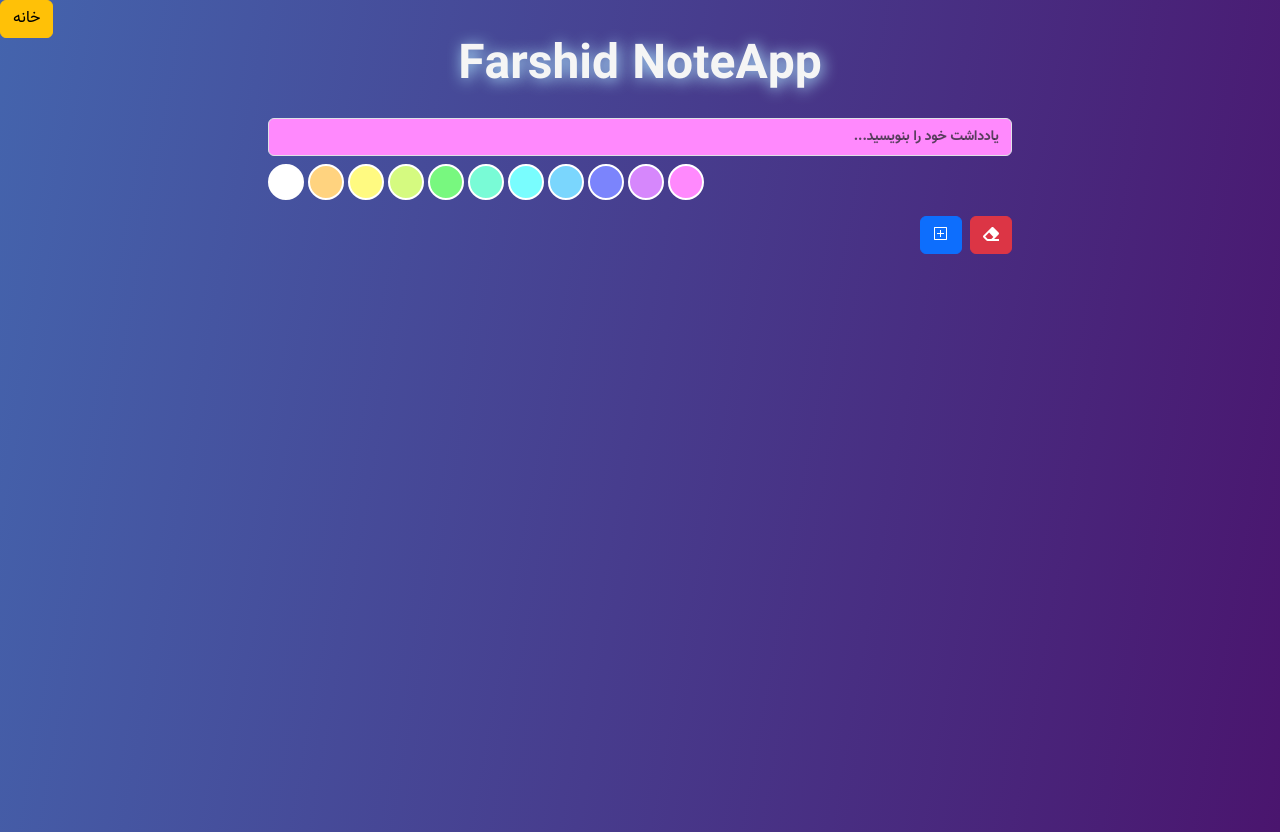
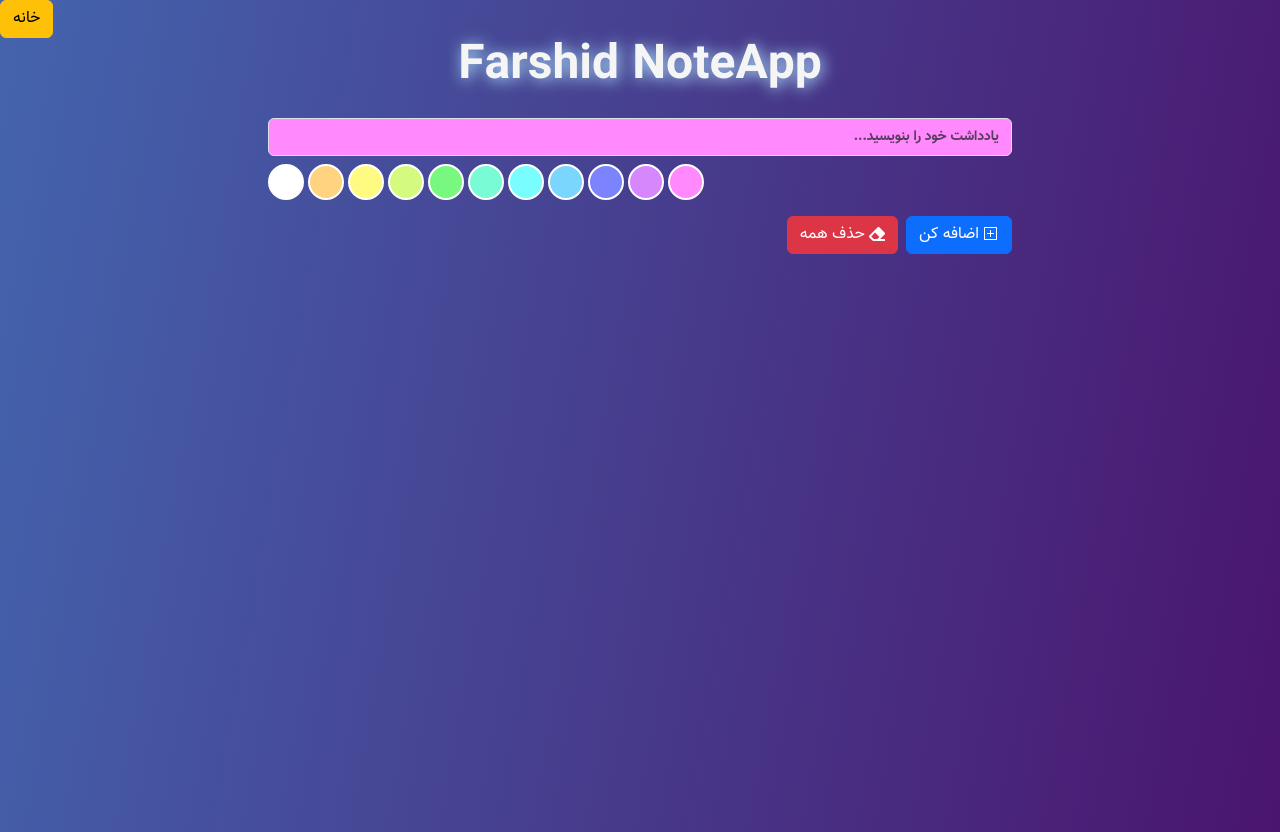
Before and after one commit to farshid117/10miniProjectsWithReact, a React (Create React App) app: page /NoteApp in a window 1280 px wide. Built offline with nearby package versions, Linux system fonts and the light colour scheme.

Commit message:
NoteApp Project:Add RemoveAllHndler to remove All Notes

```diff
--- a/src/project/noteApp/NoteApp.js
+++ b/src/project/noteApp/NoteApp.js
@@ -92,7 +92,20 @@ const NoteApp = () => {
             theme: "light",
         });
     }
+    const removeAllHandler = () => {
+        setNotes([])
 
+        toast.error('همه یادداشت ها حذف گردید', {
+            position: "bottom-center",
+            autoClose: 2000,
+            hideProgressBar: false,
+            closeOnClick: true,
+            pauseOnHover: true,
+            draggable: true,
+            progress: undefined,
+            theme: "light",
+        });
+    }
 
 
     return (
@@ -113,6 +126,9 @@ const NoteApp = () => {
                                 addNote={addNote}
                                 noteTitleChangeHandler={noteTitleChangeHandler}
                                 inputColorChangeHandler={inputColorChangeHandler}
+                                removeAll={removeAllHandler}
+
+
                           />
                         </div>
                     </div>
--- a/src/project/noteApp/NoteForm.jsx
+++ b/src/project/noteApp/NoteForm.jsx
@@ -5,9 +5,10 @@ import { VscDiffAdded } from 'react-icons/vsc'
 
 import ColorBox from './ColorBox';
 
-const NoteForm = ({ noteTitle, colors, inputColor, addNote, noteTitleChangeHandler, inputColorChangeHandler }) => {
+const NoteForm = ({ noteTitle, colors, inputColor, addNote, noteTitleChangeHandler, inputColorChangeHandler, removeAll }) => {
     return (
         <>
+
                     <form onSubmit={(event) => addNote(event)}>
                         <input
                             type="text"
@@ -25,9 +26,10 @@ const NoteForm = ({ noteTitle, colors, inputColor, addNote, noteTitleChangeHandl
                     </form>
 
                     <div className="mt-3">
-                <button className="btn btn-danger d-inline-block me-2 Btn2"><FaEraser /></button>
-                <button type='submit' className="btn btn-primary d-inline-block"><VscDiffAdded /></button>
+                <button type='submit' className="btn btn-primary d-inline-block" onClick={(event) => addNote(event)}><VscDiffAdded /><span className='ms-1'>اضافه کن</span></button>
+                <button className="btn btn-danger d-inline-block ms-2 Btn2" onClick={() => removeAll()} ><FaEraser /><span className='ms-1'>حذف همه</span></button>
                     </div>
+
         </>
     );
 }
```
Lines whose indentation alone changed are shown as unchanged.
